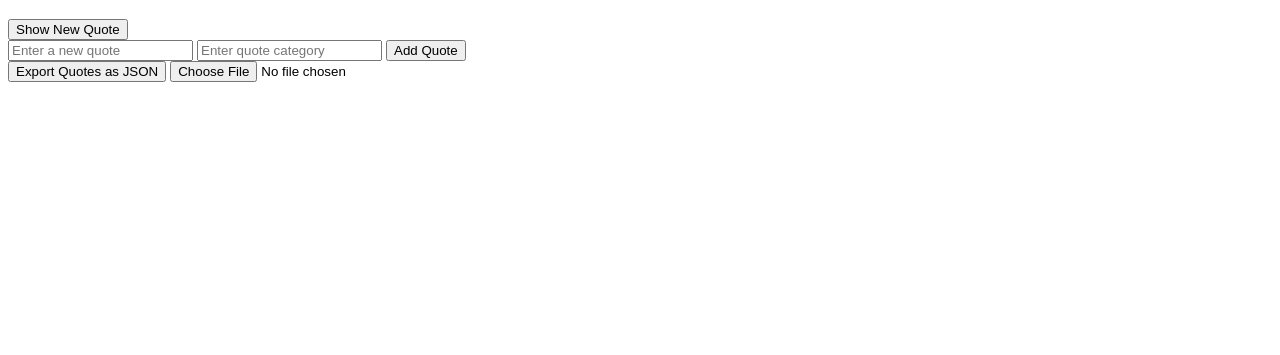
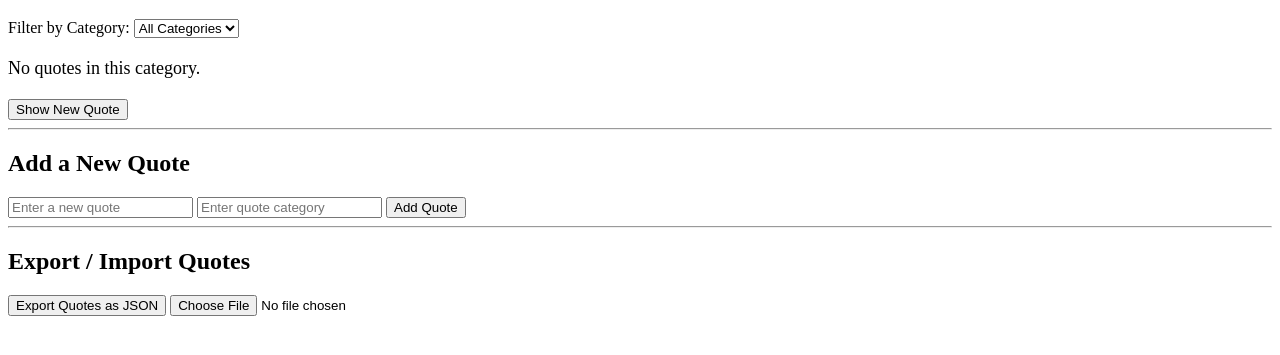
Before and after one commit to Eng-doaaalrabiey/alx_fe_javascript, a plain HTML site: page dom-manipulation/index.html in a window 1280 px wide. Shown: the part 61-416 px from the top of the page. Drawn offline with Linux system fonts and the light colour scheme.

Commit message:
Add category filtering with local storage support

```diff
--- a/dom-manipulation/index.html
+++ b/dom-manipulation/index.html
@@ -6,18 +6,33 @@
     <title>Dynamic Quote Generator</title>
 </head>
 <body>
+
     <h1>Dynamic Quote Generator</h1>
 
-    <div id="quoteDisplay"></div>
+    <!-- Category Filter -->
+    <label for="categoryFilter">Filter by Category:</label>
+    <select id="categoryFilter" onchange="filterQuotes()">
+        <option value="all">All Categories</option>
+    </select>
+
+    <!-- Quote Display -->
+    <div id="quoteDisplay" style="margin: 20px 0; font-size: 18px;"></div>
+
+    <!-- Show Random Quote Button -->
     <button id="newQuote">Show New Quote</button>
 
-    <div>
-        <input id="newQuoteText" type="text" placeholder="Enter a new quote" />
-        <input id="newQuoteCategory" type="text" placeholder="Enter quote category" />
-        <button onclick="addQuote()">Add Quote</button>
-    </div>
+    <hr>
 
-    <!-- JSON Export/Import -->
+    <!-- Add New Quote -->
+    <h2>Add a New Quote</h2>
+    <input id="newQuoteText" type="text" placeholder="Enter a new quote" />
+    <input id="newQuoteCategory" type="text" placeholder="Enter quote category" />
+    <button onclick="addQuote()">Add Quote</button>
+
+    <hr>
+
+    <!-- JSON Export / Import -->
+    <h2>Export / Import Quotes</h2>
     <button onclick="exportToJson()">Export Quotes as JSON</button>
     <input type="file" id="importFile" accept=".json" onchange="importFromJsonFile(event)" />
 
--- a/dom-manipulation/script.js
+++ b/dom-manipulation/script.js
@@ -1,26 +1,22 @@
-// Quotes array
+// ----------------- Quotes Array -----------------
 let quotes = [];
 
-// Select DOM elements
+// ----------------- DOM Elements -----------------
 const quoteDisplay = document.getElementById("quoteDisplay");
 const newQuoteButton = document.getElementById("newQuote");
+const categoryFilter = document.getElementById("categoryFilter");
 
 // ----------------- Local Storage Functions -----------------
-
-// Load quotes from localStorage
 function loadQuotes() {
     const storedQuotes = JSON.parse(localStorage.getItem("quotes")) || [];
     quotes = storedQuotes;
 }
 
-// Save quotes to localStorage
 function saveQuotes() {
     localStorage.setItem("quotes", JSON.stringify(quotes));
 }
 
-// ----------------- Main Functionality -----------------
-
-// Show a random quote
+// ----------------- Display Functions -----------------
 function showRandomQuote() {
     if (quotes.length === 0) {
         quoteDisplay.textContent = "No quotes available.";
@@ -30,10 +26,8 @@ function showRandomQuote() {
     const randomIndex = Math.floor(Math.random() * quotes.length);
     const quote = quotes[randomIndex];
 
-    // Session storage: remember last shown quote
     sessionStorage.setItem("lastQuoteIndex", randomIndex);
 
-    // Display quote
     quoteDisplay.innerHTML = "";
     const quoteText = document.createElement("p");
     quoteText.textContent = `"${quote.text}"`;
@@ -45,7 +39,7 @@ function showRandomQuote() {
     quoteDisplay.appendChild(quoteCategory);
 }
 
-// Add a new quote dynamically
+// ----------------- Add Quote -----------------
 function addQuote() {
     const textInput = document.getElementById("newQuoteText");
     const categoryInput = document.getElementById("newQuoteCategory");
@@ -60,9 +54,10 @@ function addQuote() {
 
     const newQuoteObj = { text, category };
     quotes.push(newQuoteObj);
+    saveQuotes();
 
-    // Save to localStorage
-    saveQuotes();
+    // Update categories dropdown
+    populateCategories();
 
     // Clear inputs
     textInput.value = "";
@@ -71,9 +66,56 @@ function addQuote() {
     alert("Quote added successfully!");
 }
 
+// ----------------- Category Filtering -----------------
+function populateCategories() {
+    // Get unique categories
+    const categories = [...new Set(quotes.map(q => q.category))];
+
+    // Clear existing options except 'all'
+    const selected = categoryFilter.value || "all";
+    categoryFilter.innerHTML = '<option value="all">All Categories</option>';
+
+    categories.forEach(cat => {
+        const option = document.createElement("option");
+        option.value = cat;
+        option.textContent = cat;
+        categoryFilter.appendChild(option);
+    });
+
+    // Restore last selected filter
+    const lastFilter = localStorage.getItem("lastCategory") || selected;
+    categoryFilter.value = lastFilter;
+}
+
+// Filter quotes based on selected category
+function filterQuotes() {
+    const selectedCategory = categoryFilter.value;
+    localStorage.setItem("lastCategory", selectedCategory);
+
+    const filteredQuotes = selectedCategory === "all"
+        ? quotes
+        : quotes.filter(q => q.category === selectedCategory);
+
+    quoteDisplay.innerHTML = "";
+
+    if (filteredQuotes.length === 0) {
+        quoteDisplay.textContent = "No quotes in this category.";
+        return;
+    }
+
+    filteredQuotes.forEach(quote => {
+        const quoteText = document.createElement("p");
+        quoteText.textContent = `"${quote.text}"`;
+
+        const quoteCategory = document.createElement("small");
+        quoteCategory.textContent = `Category: ${quote.category}`;
+
+        quoteDisplay.appendChild(quoteText);
+        quoteDisplay.appendChild(quoteCategory);
+    });
+}
+
 // ----------------- JSON Import/Export -----------------
-
-// Export quotes as JSON file
 function exportToJson() {
     const dataStr = JSON.stringify(quotes, null, 2);
     const blob = new Blob([dataStr], { type: "application/json" });
@@ -87,7 +129,6 @@ function exportToJson() {
     URL.revokeObjectURL(url);
 }
 
-// Import quotes from JSON file
 function importFromJsonFile(event) {
     const fileReader = new FileReader();
     fileReader.onload = function (e) {
@@ -97,6 +138,8 @@ function importFromJsonFile(event) {
 
             quotes.push(...importedQuotes);
             saveQuotes();
+            populateCategories();
+            filterQuotes();
 
             alert("Quotes imported successfully!");
         } catch {
@@ -111,3 +154,5 @@ newQuoteButton.addEventListener("click", showRandomQuote);
 
 // ----------------- Initialize -----------------
 loadQuotes();
+populateCategories();
+filterQuotes();
```
